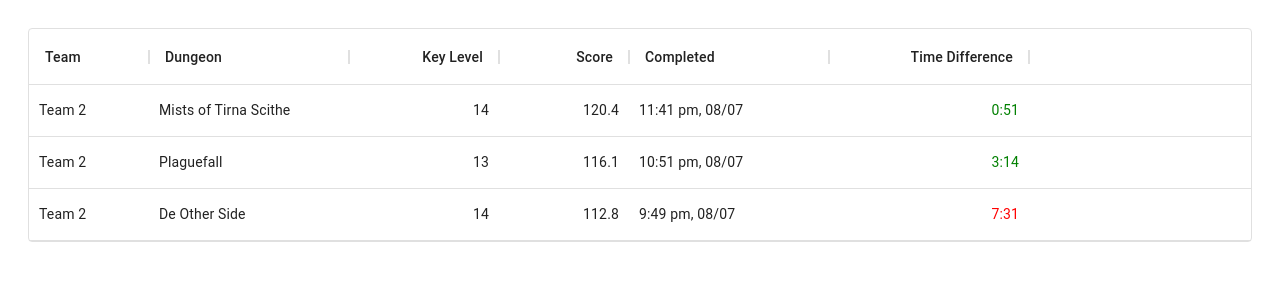
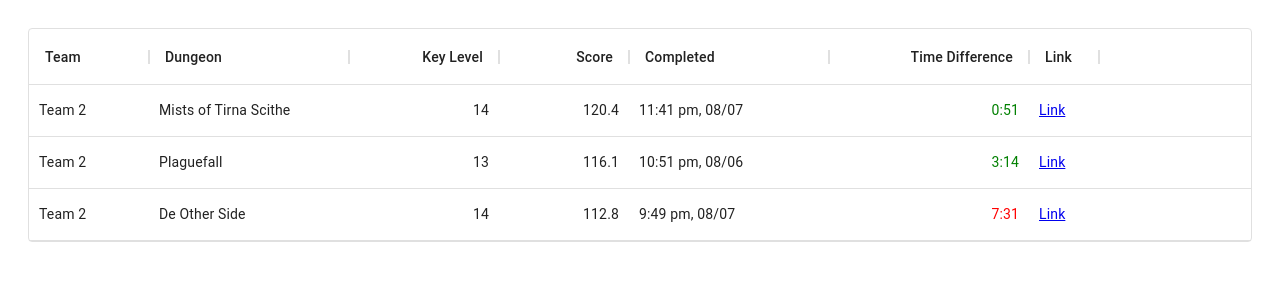
Before and after one commit to 4very/mplus_leaderboard, a Next.js app: page / in a window 1280 px wide. Shown: the top 281 px of the page. Built offline with nearby package versions, Linux system fonts and the light colour scheme.

Commit message:
ez date sorting

```diff
--- a/src/pages/index.tsx
+++ b/src/pages/index.tsx
@@ -23,6 +23,7 @@ interface RunRow {
   score: number;
   dateCompleted: string;
   timerDiff: number;
+  link: string;
 }
 
 interface TeamRow {
@@ -43,6 +44,8 @@ export default function ContentPage(props: Props) { // eslint-disable-line
       href={`https://raider.io/characters/us/${
         params.value.toString().split('-')[1]
       }/${params.value.toString().split('-')[0]}`}
+      target="_blank"
+      rel="noreferrer"
     >
       {params.value}
     </a>
@@ -55,6 +58,18 @@ export default function ContentPage(props: Props) { // eslint-disable-line
       ).toFixed(0)}`}
     </div>
   );
+  const strtolink = (params: GridCellParams) => (
+    <a href={params.value.toString()} target="_blank" rel="noreferrer">
+      Link
+    </a>
+  );
+
+  const strToDate = (params: GridCellParams) => (
+    <>{moment(params.value.toString()).utcOffset(-6).format('h:m a, MM/DD')}</>
+  );
+
+  const compareDate = (param1: string, param2: string) =>
+    moment(param1).diff(moment(param2));
 
   const runColumns = [
     { field: 'id', headerName: 'ID', width: 100, hide: true },
@@ -75,6 +90,9 @@ export default function ContentPage(props: Props) { // eslint-disable-line
       field: 'dateCompleted',
       headerName: 'Completed',
       width: 200,
+      type: 'date',
+      renderCell: strToDate,
+      sortComarator: compareDate,
     },
     {
       field: 'timerDiff',
@@ -82,6 +100,14 @@ export default function ContentPage(props: Props) { // eslint-disable-line
       width: 200,
       type: 'number',
       renderCell: timeToString,
+    },
+    {
+      field: 'link',
+      headerName: 'Link',
+      width: 70,
+      renderCell: strtolink,
+      disableColumnMenu: true,
+      sortable: false,
     },
   ];
 
@@ -213,14 +239,17 @@ export async function getStaticProps() {
     //   diff = +diff + 60000;
     // }
 
+    // moment(runs[i][7]).utcOffset(-6).format('h:m a, MM/DD')
+
     runRows.push({
       id: runs[i][1],
       team: runs[i][0],
       dunegonName: runs[i][2],
       keystoneLevel: runs[i][5],
       score: +runs[i][4],
-      dateCompleted: moment(runs[i][7]).utcOffset(-6).format('h:m a, MM/DD'),
+      dateCompleted: runs[i][7],
       timerDiff: diff,
+      link: runs[i][1],
     });
   }
 
```
Also changed, not shown: data/runs.csv.
